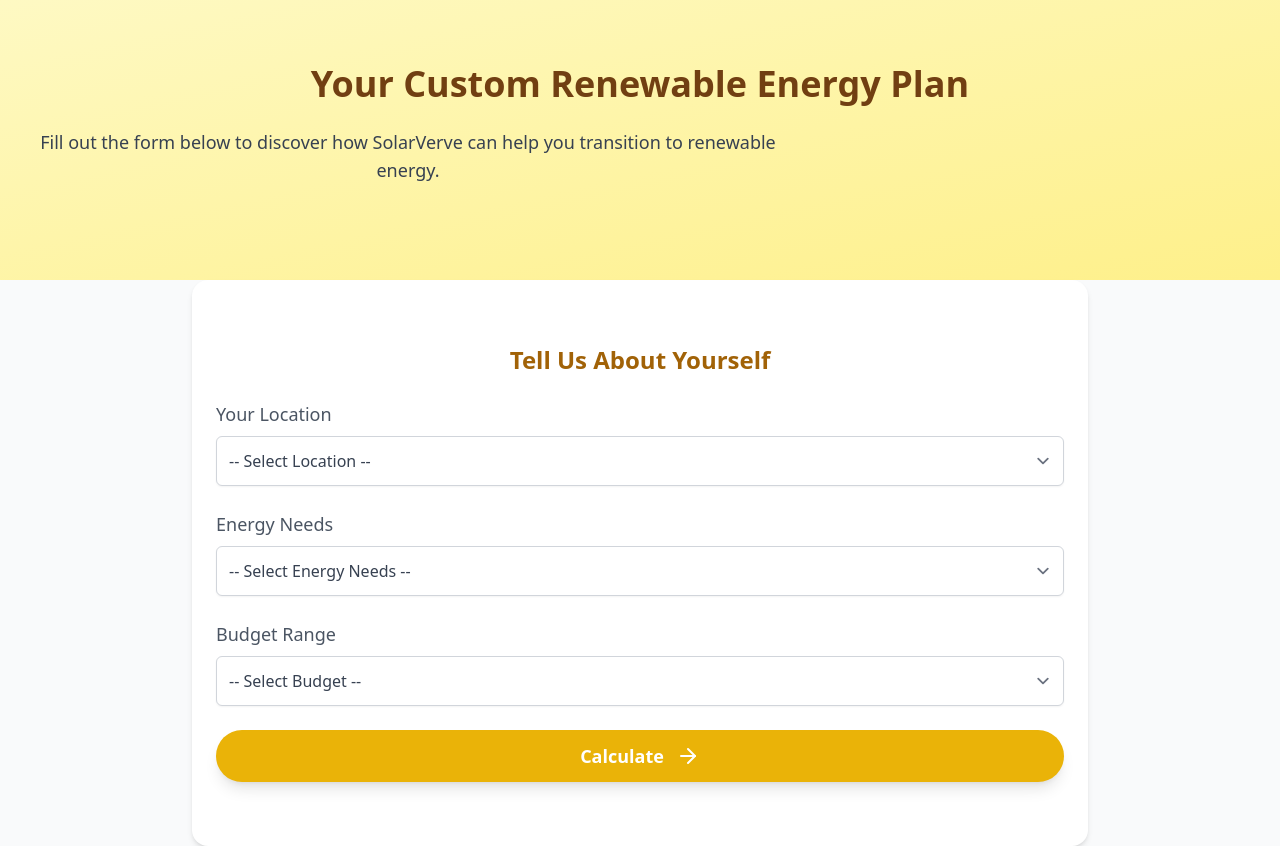
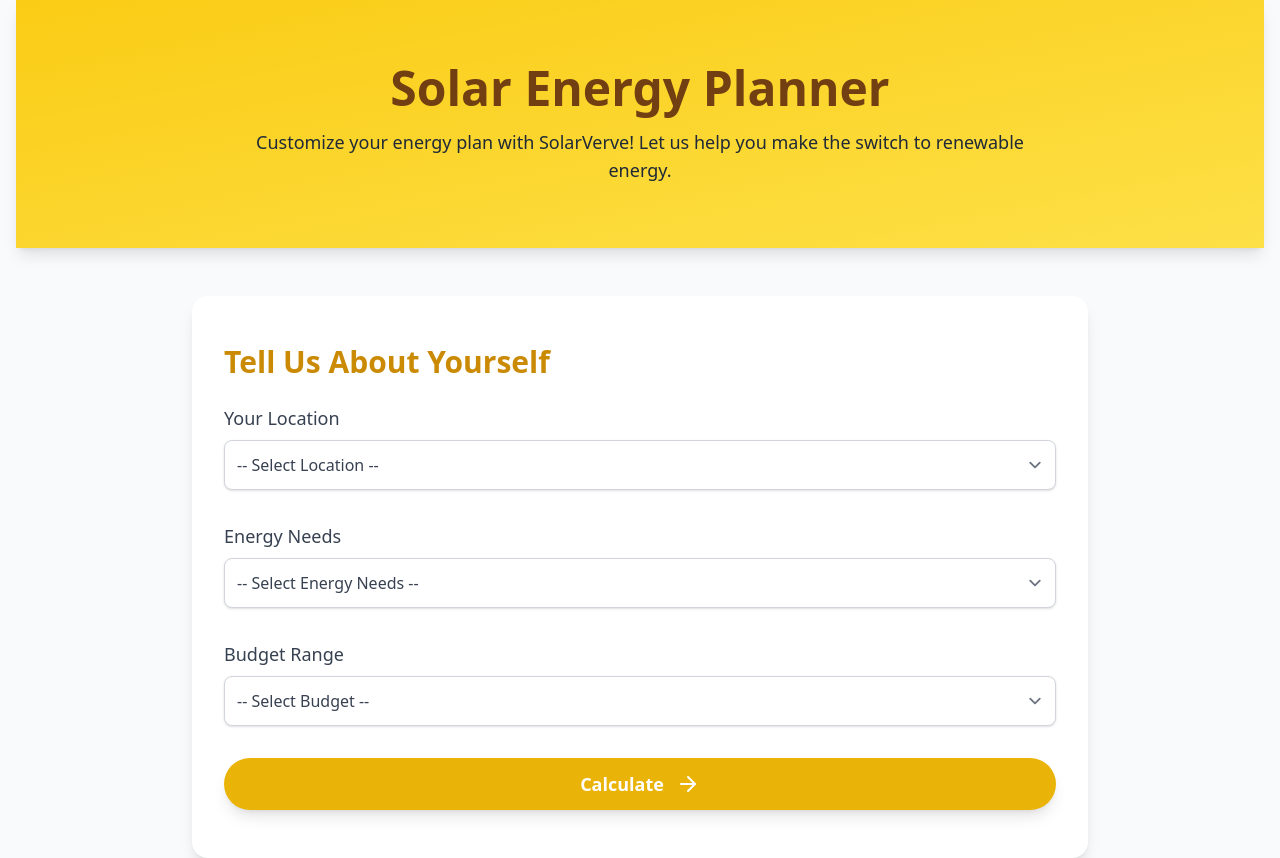
Before and after one commit to Atomic-Shadow7002/SolarVerve, a SvelteKit app: page /home in a window 1280 px wide. Built offline with nearby package versions, Linux system fonts and the light colour scheme.

Commit message:
Some changes in Home Page

```diff
--- a/src/routes/(app)/home/+page.svelte
+++ b/src/routes/(app)/home/+page.svelte
@@ -2,25 +2,62 @@
     import { onMount } from 'svelte';
     import { ArrowRight } from 'lucide-svelte';
 
-    // Data for dropdowns and calculations
     const locations = ['Urban', 'Suburban', 'Rural'];
     const energyNeeds = ['Low (1-2 kWh/day)', 'Medium (3-5 kWh/day)', 'High (6+ kWh/day)'];
     const budgetRanges = ['< ₹50,000', '₹50,000 - ₹1,00,000', '> ₹1,00,000'];
 
-    // Form state
     let selectedLocation = '';
     let selectedEnergyNeed = '';
     let selectedBudget = '';
     let result = '';
 
-    // Calculate recommendations
     const calculateRecommendations = () => {
       if (!selectedLocation || !selectedEnergyNeed || !selectedBudget) {
         result = 'Please fill out all the fields to get recommendations.';
         return;
       }
 
-      // Placeholder logic for recommendations
+      const subsidy =
+        selectedLocation === 'Rural'
+          ? 30000
+          : selectedLocation === 'Suburban'
+          ? 20000
+          : 10000;
+
+      let systemSize = 0;
+      let costEstimate = 0;
+
+      switch (selectedEnergyNeed) {
+        case 'Low (1-2 kWh/day)':
+          systemSize = 2;
+          costEstimate = 50000;
+          break;
+        case 'Medium (3-5 kWh/day)':
+          systemSize = 5;
+          costEstimate = 100000;
+          break;
+        case 'High (6+ kWh/day)':
+          systemSize = 10;
+          costEstimate = 200000;
+          break;
+      }
+
+      if (selectedBudget === '< ₹50,000') {
+        result = `
+          Your budget is too low for renewable energy installation.
+          Consider increasing it or exploring subsidy-only options.
+        `;
+        return;
+      } else if (selectedBudget === '₹50,000 - ₹1,00,000' && systemSize > 2) {
+        result = `
+          Your budget may be insufficient for the selected energy needs.
+          We recommend starting with a smaller system (e.g., 2 kW) and scaling later.
+        `;
+        return;
+      }
+
+      const netCost = costEstimate - subsidy;
+
       result = `
         Based on your inputs:
         - Location: ${selectedLocation}
@@ -28,9 +65,13 @@
         - Budget: ${selectedBudget}
 
         We recommend installing:
-        - 5kW Solar Panels for maximum efficiency
-        - EV Charging Setup, if applicable
-        - Access subsidies in your region to save ₹30,000 on installation costs.
+        - A ${systemSize} kW solar panel system
+        - Approximate cost before subsidies: ₹${costEstimate.toLocaleString()}
+        - Subsidies available: ₹${subsidy.toLocaleString()}
+        - Estimated cost after subsidies: ₹${netCost.toLocaleString()}
+
+        Additional Suggestions:
+        - EV Charging Setup: ${selectedEnergyNeed === 'High (6+ kWh/day)' ? 'Recommended' : 'Optional'}
       `;
     };
 
@@ -39,29 +80,26 @@
     });
   </script>
 
-  <div class="flex flex-col items-center bg-gray-50">
+  <div class="flex flex-col items-center bg-gray-50 min-h-screen px-4">
     <!-- Header -->
-    <section class="w-full bg-gradient-to-br from-yellow-100 to-yellow-200 px-6 py-16 text-center">
-      <h1 class="mb-6 text-4xl font-bold text-yellow-900">Your Custom Renewable Energy Plan</h1>
-      <p class="mb-8 max-w-3xl text-lg font-medium text-gray-700">
-        Fill out the form below to discover how SolarVerve can help you transition to renewable energy.
+    <section class="w-full bg-gradient-to-br from-yellow-400 to-yellow-300 px-6 py-16 text-center shadow-lg">
+      <h1 class="mb-4 text-5xl font-extrabold text-yellow-900">Solar Energy Planner</h1>
+      <p class="max-w-3xl mx-auto text-lg font-medium text-gray-800">
+        Customize your energy plan with SolarVerve! Let us help you make the switch to renewable energy.
       </p>
     </section>
 
     <!-- Form Section -->
-    <section class="flex w-full max-w-4xl flex-col items-center bg-white px-6 py-16 shadow-md rounded-2xl">
-      <h2 class="mb-6 text-2xl font-bold text-yellow-700">Tell Us About Yourself</h2>
-      <form
-        on:submit|preventDefault={calculateRecommendations}
-        class="flex w-full flex-col space-y-6"
-      >
+    <section class="mt-12 w-full max-w-4xl bg-white px-8 py-12 shadow-lg rounded-2xl">
+      <h2 class="mb-6 text-3xl font-bold text-yellow-600">Tell Us About Yourself</h2>
+      <form on:submit|preventDefault={calculateRecommendations} class="space-y-8">
         <!-- Location Input -->
-        <div class="flex flex-col">
-          <label for="location" class="mb-2 text-lg font-medium text-gray-600">Your Location</label>
+        <div>
+          <label for="location" class="block mb-2 text-lg font-medium text-gray-700">Your Location</label>
           <select
             id="location"
             bind:value={selectedLocation}
-            class="rounded-md border-gray-300 p-3 text-gray-700 shadow-sm focus:border-yellow-500 focus:ring-yellow-500"
+            class="w-full rounded-lg border border-gray-300 p-3 text-gray-700 shadow focus:border-yellow-500 focus:ring focus:ring-yellow-200"
           >
             <option value="" disabled selected>-- Select Location --</option>
             {#each locations as location}
@@ -71,12 +109,12 @@
         </div>
 
         <!-- Energy Need Input -->
-        <div class="flex flex-col">
-          <label for="energy-need" class="mb-2 text-lg font-medium text-gray-600">Energy Needs</label>
+        <div>
+          <label for="energy-need" class="block mb-2 text-lg font-medium text-gray-700">Energy Needs</label>
           <select
             id="energy-need"
             bind:value={selectedEnergyNeed}
-            class="rounded-md border-gray-300 p-3 text-gray-700 shadow-sm focus:border-yellow-500 focus:ring-yellow-500"
+            class="w-full rounded-lg border border-gray-300 p-3 text-gray-700 shadow focus:border-yellow-500 focus:ring focus:ring-yellow-200"
           >
             <option value="" disabled selected>-- Select Energy Needs --</option>
             {#each energyNeeds as need}
@@ -86,12 +124,12 @@
         </div>
 
         <!-- Budget Input -->
-        <div class="flex flex-col">
-          <label for="budget" class="mb-2 text-lg font-medium text-gray-600">Budget Range</label>
+        <div>
+          <label for="budget" class="block mb-2 text-lg font-medium text-gray-700">Budget Range</label>
           <select
             id="budget"
             bind:value={selectedBudget}
-            class="rounded-md border-gray-300 p-3 text-gray-700 shadow-sm focus:border-yellow-500 focus:ring-yellow-500"
+            class="w-full rounded-lg border border-gray-300 p-3 text-gray-700 shadow focus:border-yellow-500 focus:ring focus:ring-yellow-200"
           >
             <option value="" disabled selected>-- Select Budget --</option>
             {#each budgetRanges as budget}
@@ -103,7 +141,7 @@
         <!-- Submit Button -->
         <button
           type="submit"
-          class="flex items-center justify-center rounded-full bg-yellow-500 px-6 py-3 text-lg font-bold text-white shadow-lg transition-transform hover:scale-105 hover:shadow-xl"
+          class="flex items-center justify-center w-full rounded-full bg-yellow-500 px-6 py-3 text-lg font-bold text-white shadow-lg hover:bg-yellow-600 hover:shadow-xl"
         >
           <span>Calculate</span>
           <ArrowRight class="ml-3" />
@@ -113,9 +151,9 @@
 
     <!-- Results Section -->
     {#if result}
-      <section class="mt-12 w-full max-w-4xl bg-yellow-50 px-6 py-8 rounded-2xl shadow-md">
-        <h3 class="mb-4 text-xl font-semibold text-yellow-800">Your Results</h3>
-        <p class="whitespace-pre-line text-gray-700">{result}</p>
+      <section class="mt-8 w-full max-w-4xl bg-yellow-50 px-8 py-6 shadow-md rounded-2xl">
+        <h3 class="mb-4 text-2xl font-bold text-yellow-700">Your Results</h3>
+        <p class="whitespace-pre-line text-gray-700 leading-7">{result}</p>
       </section>
     {/if}
   </div>
```
